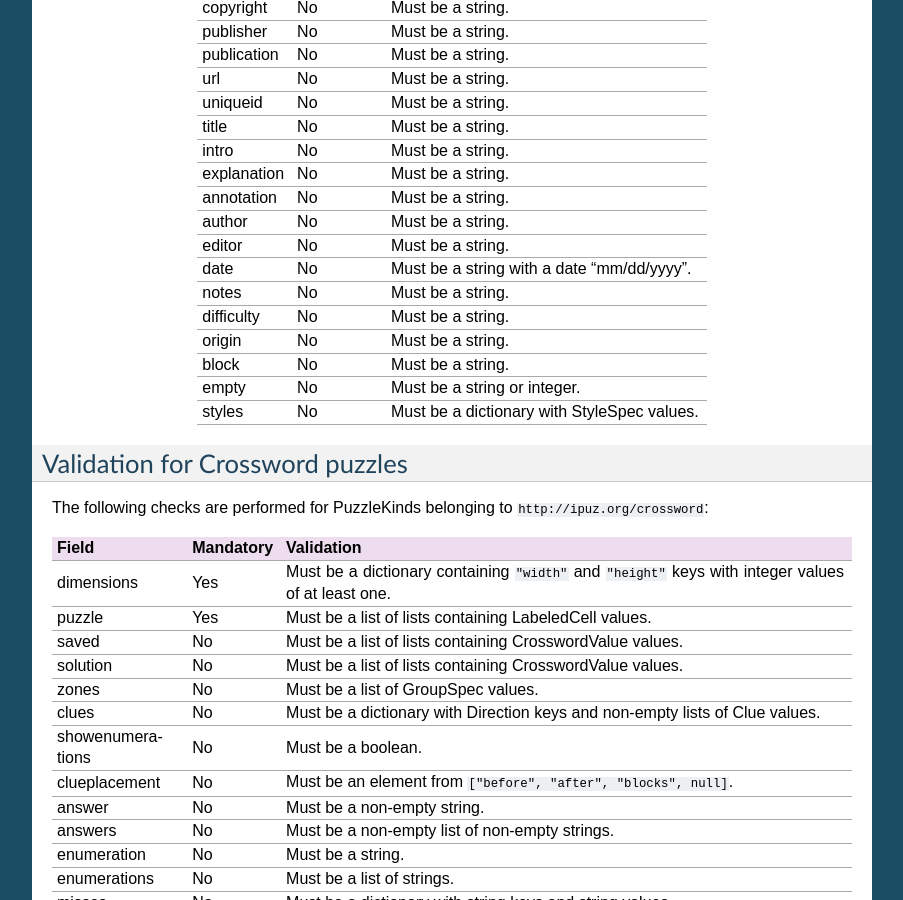
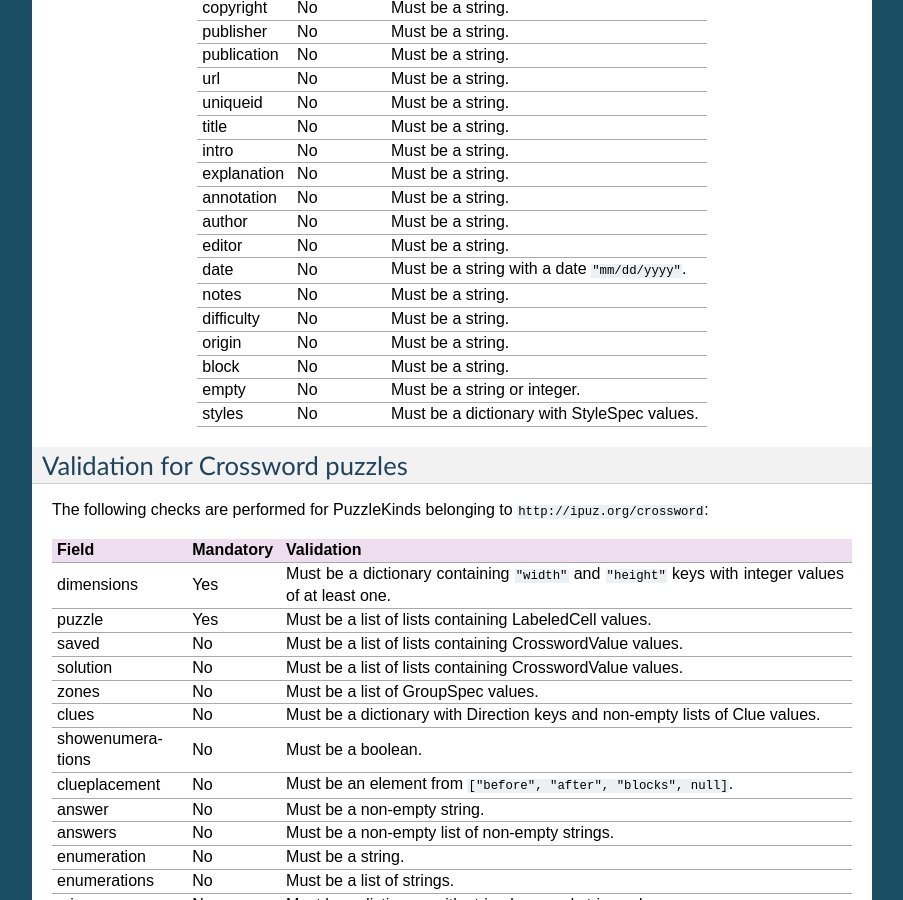
Before and after one commit to svisser/ipuz, a Sphinx documentation site: the page built from docs/reading.rst, in a window 1280 px wide and 900 px high, scrolled down 676 px. Shown: the whole window, without its empty margins (198-1101 px from the left). Built offline with Sphinx 7.4.7, drawn with Linux system fonts in a browser that asks for light colours.

```diff
--- a/docs/reading.rst
+++ b/docs/reading.rst
@@ -48,7 +48,7 @@ explanation  No         Must be a string.
 annotation   No         Must be a string.
 author       No         Must be a string.
 editor       No         Must be a string.
-date         No         Must be a string with a date "mm/dd/yyyy".
+date         No         Must be a string with a date ``"mm/dd/yyyy"``.
 notes        No         Must be a string.
 difficulty   No         Must be a string.
 origin       No         Must be a string.
```
